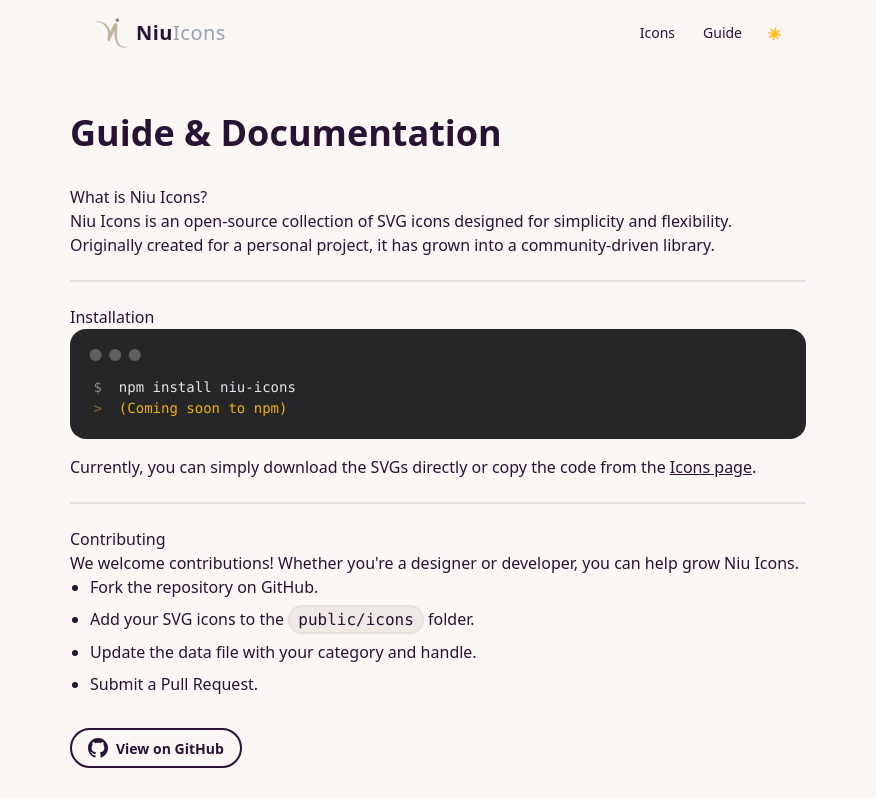
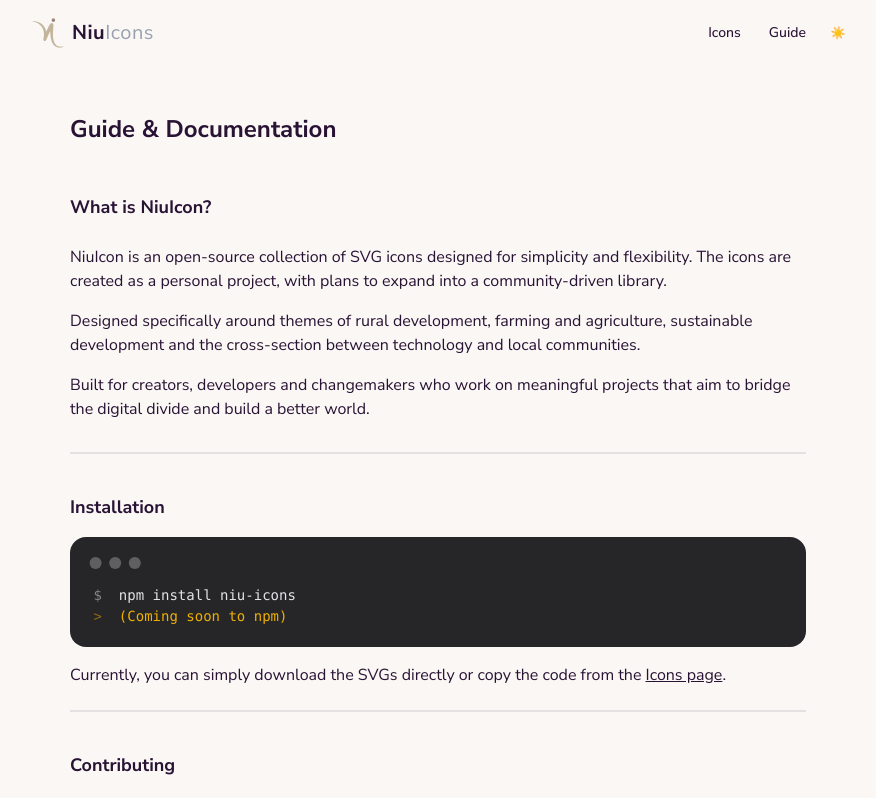
Before and after one commit to glenhayoge/niu-icons, a React (Vite) app: page /guide in a window 1280 px wide. Shown: the top 798 px of the page, without its empty margins (202-1078 px from the left). Built offline with nearby package versions, Linux system fonts and the light colour scheme.

Commit message:
feat: Enhance Guide page content and styling, integrate Nunito Sans font, and adjust navbar width.

```diff
--- a/index.html
+++ b/index.html
@@ -6,6 +6,11 @@
   <link rel="icon" type="image/svg+xml" href="/niu-icons.svg" />
   <meta name="viewport" content="width=device-width, initial-scale=1.0" />
   <title>NiuIcons - Open Source SVG Icon Library</title>
+  <link rel="preconnect" href="https://fonts.googleapis.com">
+  <link rel="preconnect" href="https://fonts.gstatic.com" crossorigin>
+  <link
+    href="https://fonts.googleapis.com/css2?family=Nunito+Sans:ital,opsz,wght@0,6..12,200..1000;1,6..12,200..1000&display=swap"
+    rel="stylesheet">
 </head>
 
 <body>
--- a/src/components/Navbar.jsx
+++ b/src/components/Navbar.jsx
@@ -1,6 +1,6 @@
 export default function Navbar({ toggleTheme, darkMode }) {
     return (
-        <div className="navbar bg-base-100 max-w-3xl mx-auto w-full  sticky top-0 z-50 px-4 sm:px-8">
+        <div className="navbar bg-base-100 max-w-4xl mx-auto w-full  sticky top-0 z-50 px-4 sm:px-8">
             <div className="flex-1">
                 <a href="/" className="btn btn-ghost text-xl gap-2 px-2">
                     <img src="/niu-icons.svg" alt="Niu-Icons" className="w-8 h-8" />
--- a/src/index.css
+++ b/src/index.css
@@ -1,5 +1,9 @@
 @import "tailwindcss";
 @plugin "daisyui";
+
+:root {
+    font-family: "Nunito Sans", sans-serif;
+}
 
 @plugin "daisyui/theme" {
     name: "cupcake";
--- a/src/pages/Guide.jsx
+++ b/src/pages/Guide.jsx
@@ -1,18 +1,24 @@
 export default function Guide() {
     return (
         <div className="max-w-3xl mx-auto w-full py-12 px-4">
-            <h1 className="text-4xl font-bold mb-8">Guide & Documentation</h1>
+            <h1 className="text-2xl font-bold mb-8">Guide & Documentation</h1>
 
             <div className="prose prose-lg max-w-none">
-                <h3>What is Niu Icons?</h3>
-                <p>
-                    Niu Icons is an open-source collection of SVG icons designed for simplicity and flexibility.
-                    Originally created for a personal project, it has grown into a community-driven library.
+                <h3 className="py-4 font-bold text-lg">What is NiuIcon?</h3>
+                <p className="py-2">
+                    NiuIcon is an open-source collection of SVG icons designed for simplicity and flexibility.
+                    The icons are created as a personal project, with plans to expand into a community-driven library.
+                </p>
+                <p className="py-2">
+                    Designed specifically around themes of rural development, farming and agriculture, sustainable development and the cross-section between technology and local communities.
+                </p>
+                <p className="py-2">
+                    Built for creators, developers and changemakers who work on meaningful projects that aim to bridge the digital divide and build a better world.
                 </p>
 
                 <div className="divider"></div>
 
-                <h3>Installation</h3>
+                <h3 className="py-4 font-bold text-lg">Installation</h3>
                 <div className="mockup-code">
                     <pre data-prefix="$"><code>npm install niu-icons</code></pre>
                     <pre data-prefix=">" className="text-warning"><code>(Coming soon to npm)</code></pre>
@@ -23,9 +29,9 @@
 
                 <div className="divider"></div>
 
-                <h3>Contributing</h3>
+                <h3 className="py-4 font-bold text-lg">Contributing</h3>
                 <p>
-                    We welcome contributions! Whether you're a designer or developer, you can help grow Niu Icons.
+                    We welcome contributions! Whether you're a designer or developer, you can help grow NiuIcons.
                 </p>
                 <ul className="list-disc pl-5 space-y-2">
                     <li>Fork the repository on GitHub.</li>
```
